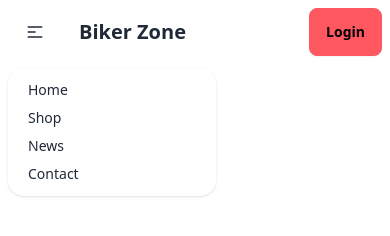
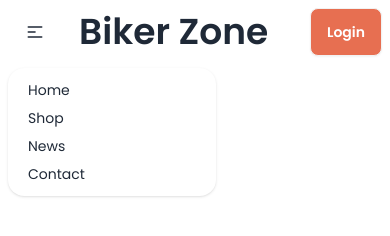
Before and after one commit to mstsurnalyakter/Biker-Zone-Project, a plain HTML site: page index.html in a window 390 px wide. Both pictures are taken after a click on the button 35 px from the left and 32 px from the top of the page. Drawn offline with nearby package versions, Linux system fonts and the light colour scheme.

Commit message:
header section added

```diff
--- a/index.html
+++ b/index.html
@@ -10,45 +10,88 @@
       rel="stylesheet"
       type="text/css"
     />
+    <script src="https://cdn.tailwindcss.com"></script>
 
-    <script src="https://cdn.tailwindcss.com"></script>
+    <!-- Google font Poppins-->
+    <link rel="preconnect" href="https://fonts.googleapis.com" />
+    <link rel="preconnect" href="https://fonts.gstatic.com" crossorigin />
+    <link
+      href="https://fonts.googleapis.com/css2?family=Poppins:wght@400;500;600;700;800&display=swap"
+      rel="stylesheet"
+    />
+
+    <!-- tailwind custom style -->
+    <script>
+      tailwind.config = {
+        theme: {
+          extend: {
+            colors: {
+              clifford: "#da373d",
+              "bike-primary": " #E76F51",
+            },
+          },
+        },
+      };
+    </script>
+    <!--  custom style -->
+    <style>
+      .font-poppins {
+        font-family: "Poppins", sans-serif;
+      }
+    </style>
   </head>
-  <body>
+  <body class="font-poppins">
     <!-- header section -->
-    <header>
+    <header class="md:container md:mx-auto">
       <nav>
         <div class="navbar bg-base-100">
-  <div class="navbar-start">
+          <div class="flex-1">
             <div class="dropdown">
               <div tabindex="0" role="button" class="btn btn-ghost lg:hidden">
-        <svg xmlns="http://www.w3.org/2000/svg" class="h-5 w-5" fill="none" viewBox="0 0 24 24" stroke="currentColor"><path stroke-linecap="round" stroke-linejoin="round" stroke-width="2" d="M4 6h16M4 12h8m-8 6h16" /></svg>
+                <svg
+                  xmlns="http://www.w3.org/2000/svg"
+                  class="h-5 w-5"
+                  fill="none"
+                  viewBox="0 0 24 24"
+                  stroke="currentColor"
+                >
+                  <path
+                    stroke-linecap="round"
+                    stroke-linejoin="round"
+                    stroke-width="2"
+                    d="M4 6h16M4 12h8m-8 6h16"
+                  />
+                </svg>
               </div>
-      <ul tabindex="0" class="menu menu-sm dropdown-content mt-3 z-[1] p-2 shadow bg-base-100 rounded-box w-52">
+              <ul
+                tabindex="0"
+                class="text-base menu menu-sm dropdown-content mt-3 z-[1] p-2 shadow bg-base-100 rounded-box w-52"
+              >
                 <li><a>Home</a></li>
                 <li><a>Shop</a></li>
                 <li><a>News</a></li>
                 <li><a>Contact</a></li>
               </ul>
             </div>
-    <a class="btn btn-ghost text-xl">Biker Zone</a>
+            <a class="btn btn-ghost text-4xl">Biker Zone</a>
           </div>
           <div class="navbar-center hidden lg:flex">
-    <ul class="menu menu-horizontal px-1">
+            <ul class="menu menu-horizontal px-1 text-base">
               <li><a>Home</a></li>
               <li><a>Shop</a></li>
               <li><a>News</a></li>
               <li><a>Contact</a></li>
             </ul>
           </div>
-  <div class="navbar-end">
-    <a class="btn btn-error">Login</a>
+          <div class="">
+            <a class="btn bg-bike-primary text-white">Login</a>
           </div>
         </div>
       </nav>
     </header>
 
     <!-- main section -->
-    <main></main>
+    <main class="md:container md:mx-auto"></main>
 
     <!-- footer section -->
     <footer></footer>
```
Lines whose indentation alone changed are shown as unchanged.
